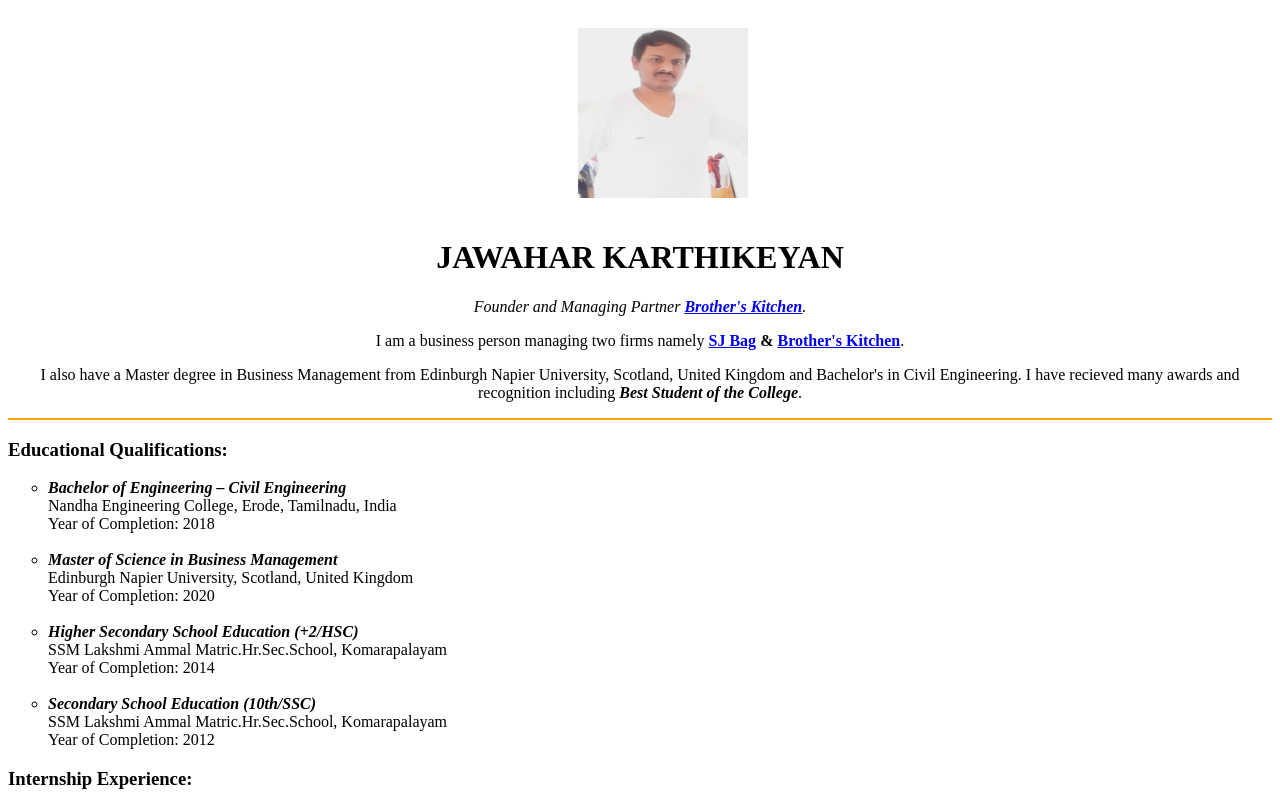
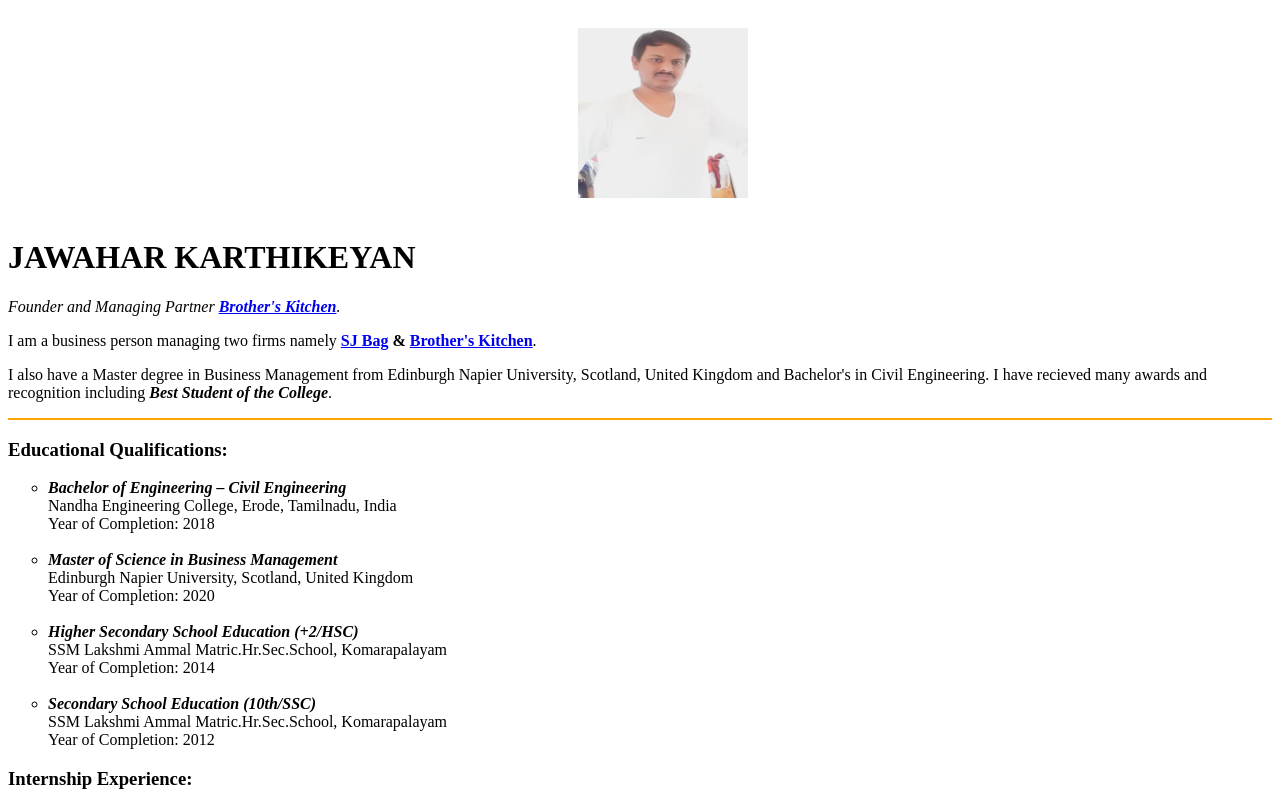
Before and after one commit to Jawahar1996/CV, a plain HTML site: page index.html in a window 1280 px wide. Shown: the top 800 px of the page. Drawn offline with Linux system fonts and the light colour scheme.

Commit message:
Update index.html

```diff
--- a/index.html
+++ b/index.html
@@ -9,13 +9,13 @@
 <body>
   <img src="jawahar.jpg" alt="Jawahar Karthikeyan Profile Picture" width="170" height="170" style="vertical-align: middle;margin:20px 570px" />
   <br />
-  <h1 align="middle">JAWAHAR KARTHIKEYAN</h1>
-  <p align="middle">
+  <h1>JAWAHAR KARTHIKEYAN</h1>
+  <p>
     <em>Founder and Managing Partner <strong><a href="https://sjbrotherskitchen.wixsite.com/menu">Brother's Kitchen</a></strong>.</em>
   </p>
-  <p align="middle">
+  <p>
     I am a business person managing two firms namely <strong><a href="http://www.sjbag.in/">SJ Bag</a> & <a href= "https://sjbrotherskitchen.wixsite.com/menu">Brother's Kitchen</a></strong>.
-  <p align="middle">
+  <p>
     I also have a Master degree in Business Management from Edinburgh Napier University,
     Scotland, United Kingdom and Bachelor's in Civil Engineering. I have recieved many awards and recognition including
     <em><strong>Best Student of the College</strong></em>.
```
